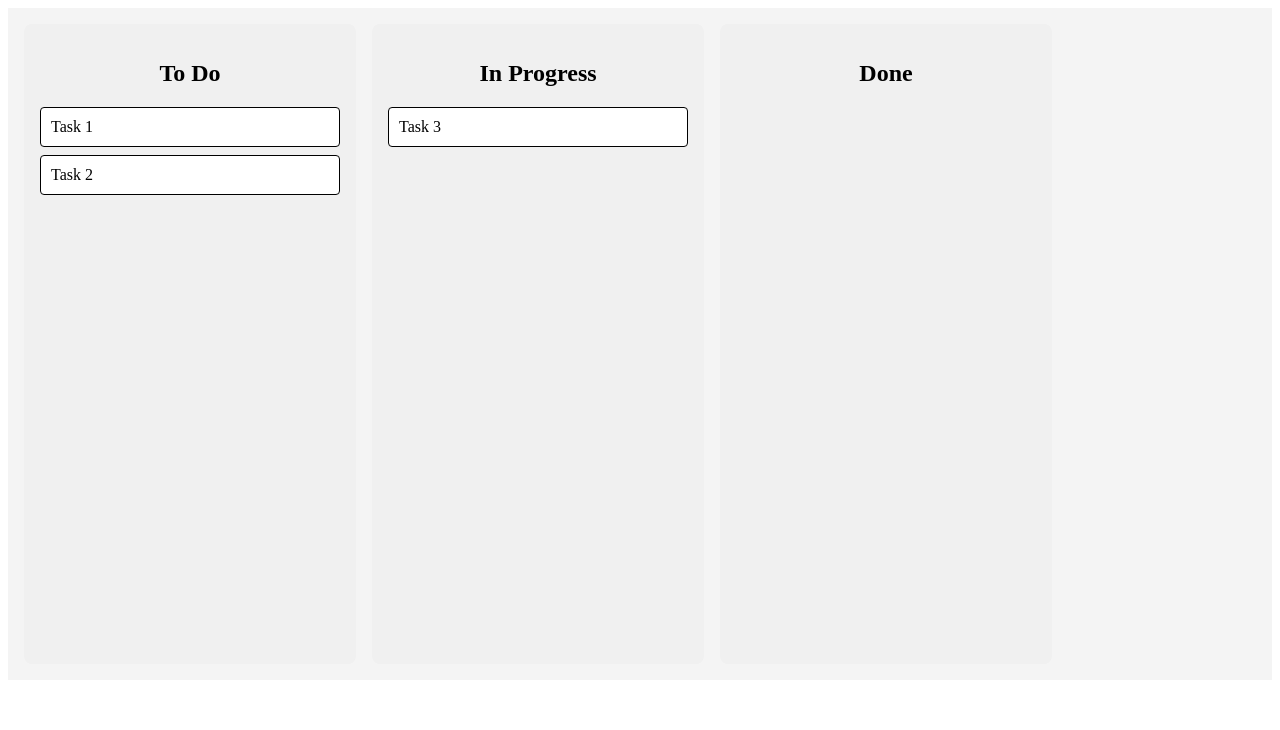
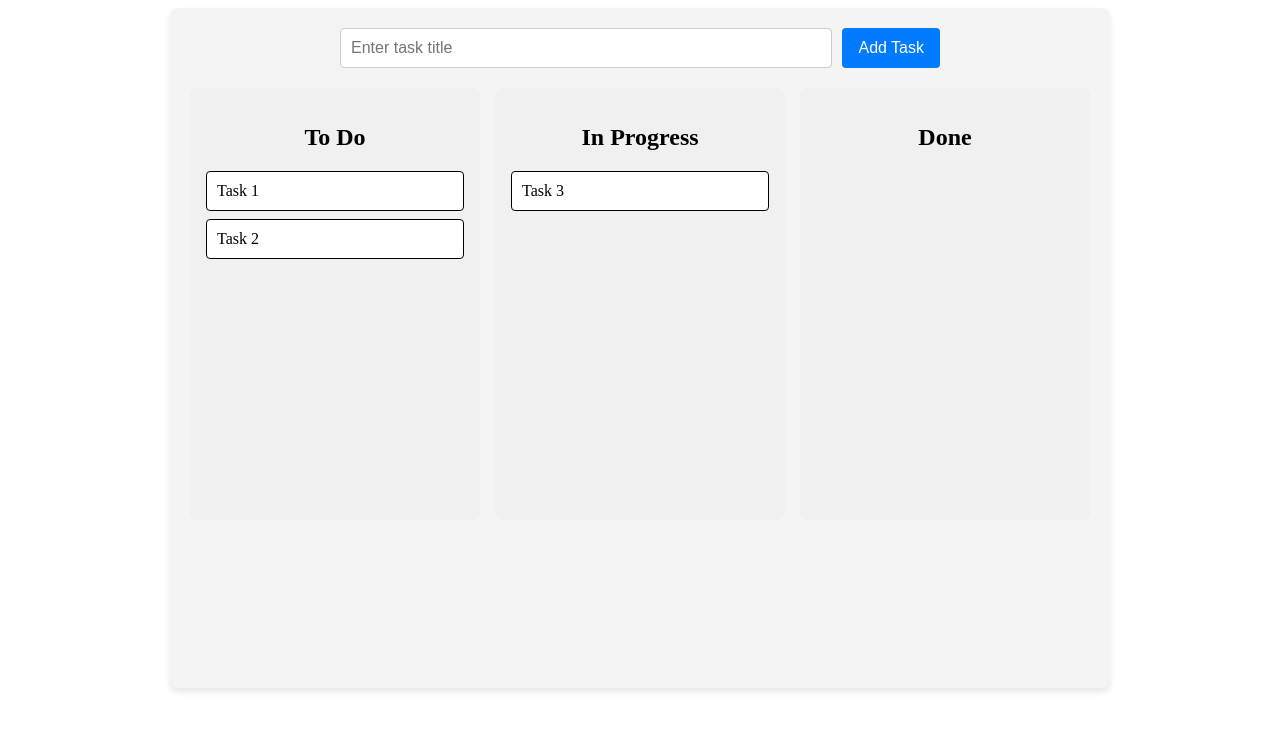
Before and after one commit to otonebieridze/task-manager, a React (Vite) app: page / in a window 1280 px wide. Shown: the top 730 px of the page. Built offline with nearby package versions, Linux system fonts and the light colour scheme.

Commit message:
feat: add task creation functionality

```diff
--- a/src/components/Board.tsx
+++ b/src/components/Board.tsx
@@ -1,13 +1,39 @@
-import React from "react";
+import React, { useState } from "react";
 import Column from "./Column";
 import styles from "../styles/Board.module.css";
+import { useTasks } from "../context/TaskContext";
 
 const Board: React.FC = () => {
+  const { addTask } = useTasks();
+  const [taskTitle, setTaskTitle] = useState("");
+
+  const handleSubmit = (e: React.FormEvent) => {
+    e.preventDefault();
+    if (taskTitle.trim() === "") {
+      setTaskTitle("");
+      return;
+    }
+    addTask(taskTitle);
+    setTaskTitle("");
+  };
+
   return (
     <div className={styles.board}>
-      <Column title="To Do" columnId="todo" />
-      <Column title="In Progress" columnId="inProgress" />
-      <Column title="Done" columnId="done" />
+      <form onSubmit={handleSubmit} className={styles.taskForm}>
+        <input
+          type="text"
+          placeholder="Enter task title"
+          value={taskTitle}
+          onChange={(e) => setTaskTitle(e.target.value)}
+        />
+        <button type="submit">Add Task</button>
+      </form>
+
+      <div className={styles.columns}>
+        <Column title="To Do" columnId="todo" />
+        <Column title="In Progress" columnId="inProgress" />
+        <Column title="Done" columnId="done" />
+      </div>
     </div>
   );
 };
--- a/src/context/TaskContext.tsx
+++ b/src/context/TaskContext.tsx
@@ -9,6 +9,7 @@ interface Task {
 interface TaskContextType {
   tasks: Task[];
   moveTask: (taskId: number, newColumn: string) => void;
+  addTask: (title: string) => void;
 }
 
 const TaskContext = createContext<TaskContextType | undefined>(undefined);
@@ -38,8 +39,17 @@ export const TaskProvider: React.FC<{ children: React.ReactNode }> = ({
     );
   };
 
+  const addTask = (title: string) => {
+    const newTask = {
+      id: Date.now(),
+      title,
+      column: "todo",
+    };
+    setTasks((prevTasks) => [...prevTasks, newTask]);
+  };
+
   return (
-    <TaskContext.Provider value={{ tasks, moveTask }}>
+    <TaskContext.Provider value={{ tasks, moveTask, addTask }}>
       {children}
     </TaskContext.Provider>
   );
--- a/src/styles/Board.module.css
+++ b/src/styles/Board.module.css
@@ -5,3 +5,60 @@
   background-color: #f4f4f4;
   min-height: 80vh;
 }
+
+.board {
+  display: flex;
+  flex-direction: column;
+  align-items: center;
+  gap: 20px;
+  padding: 20px;
+  width: 100%;
+  max-width: 900px;
+  margin: 0 auto;
+  background-color: #f4f4f4;
+  border-radius: 8px;
+  box-shadow: 0 4px 6px rgba(0, 0, 0, 0.1);
+}
+
+.taskForm {
+  display: flex;
+  width: 100%;
+  max-width: 600px;
+  gap: 10px;
+}
+
+.taskForm input {
+  flex-grow: 1;
+  padding: 10px;
+  font-size: 16px;
+  border: 1px solid #ccc;
+  border-radius: 4px;
+  outline: none;
+  transition: border-color 0.2s ease-in-out;
+}
+
+.taskForm input:focus {
+  border-color: #007bff;
+}
+
+.taskForm button {
+  padding: 10px 16px;
+  font-size: 16px;
+  border: none;
+  background-color: #007bff;
+  color: white;
+  cursor: pointer;
+  border-radius: 4px;
+  transition: background-color 0.2s ease-in-out;
+}
+
+.taskForm button:hover {
+  background-color: #0056b3;
+}
+
+.columns {
+  display: flex;
+  gap: 15px;
+  width: 100%;
+  justify-content: center;
+}
```
